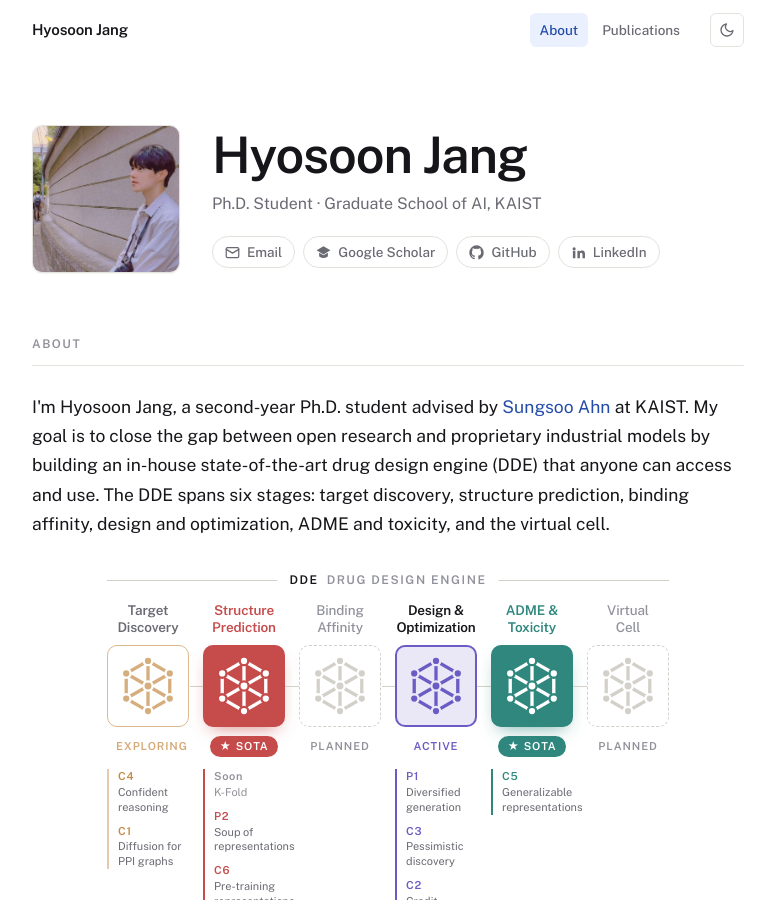
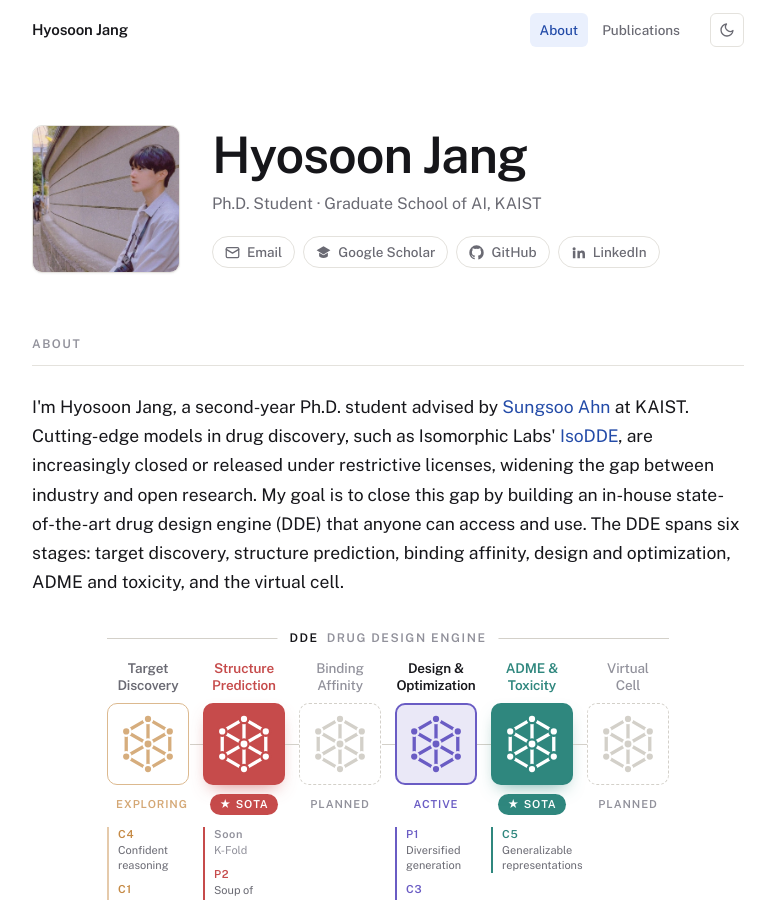
Before and after one commit to hsjang0/hsjang, a Jekyll site: the page built from index.html, in a window 1280 px wide and 900 px high. Shown: the whole window, without its empty margins (252-1027 px from the left). Built offline with Jekyll 4.4.1, drawn with Linux system fonts in a browser that asks for light colours.

Commit message:
Explain the gap the DDE is meant to close
Frontier drug discovery models, IsoDDE among them, are increasingly closed
or restrictively licensed; the goal sentence now follows from that.

Co-Authored-By: Claude Opus 5.5 <noreply@anthropic.com>

```diff
--- a/index.html
+++ b/index.html
@@ -54,8 +54,11 @@ title: Home
     <p>
       I'm Hyosoon Jang, a second-year Ph.D. student advised by
       <a href="https://sungsoo-ahn.github.io/" target="_blank" rel="noopener">Sungsoo Ahn</a>
-      at KAIST. My goal is to close the gap between open research and proprietary
-      industrial models by building an in-house state-of-the-art drug design engine
+      at KAIST. Cutting-edge models in drug discovery, such as Isomorphic Labs'
+      <a href="https://isomorphiclabs.com/articles/the-isomorphic-labs-drug-design-engine-unlocks-a-new-frontier" target="_blank" rel="noopener">IsoDDE</a>,
+      are increasingly closed or released under restrictive licenses, widening the
+      gap between industry and open research. My goal is to close this gap by
+      building an in-house state-of-the-art drug design engine
       (DDE) that anyone can access and use.
       The DDE spans six stages: target discovery, structure prediction, binding
       affinity, design and optimization, ADME and toxicity, and the virtual cell.
```
